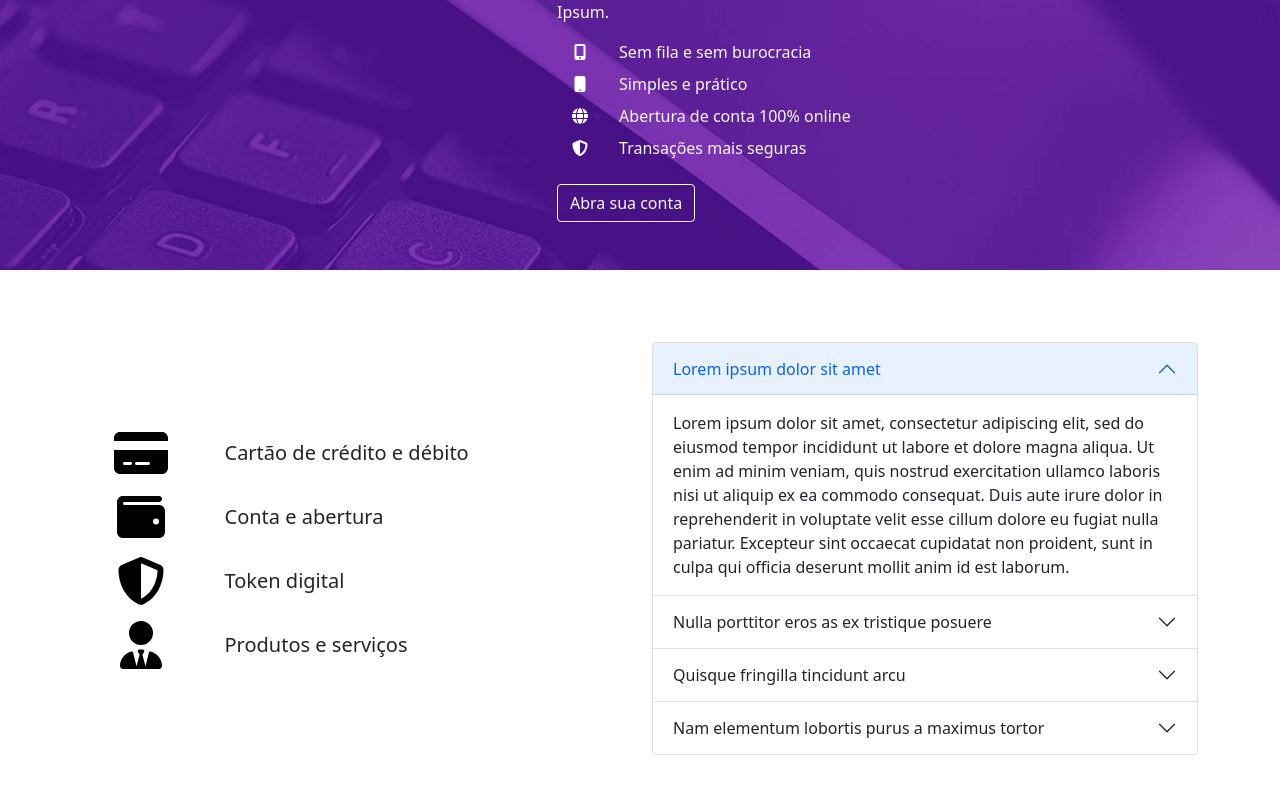
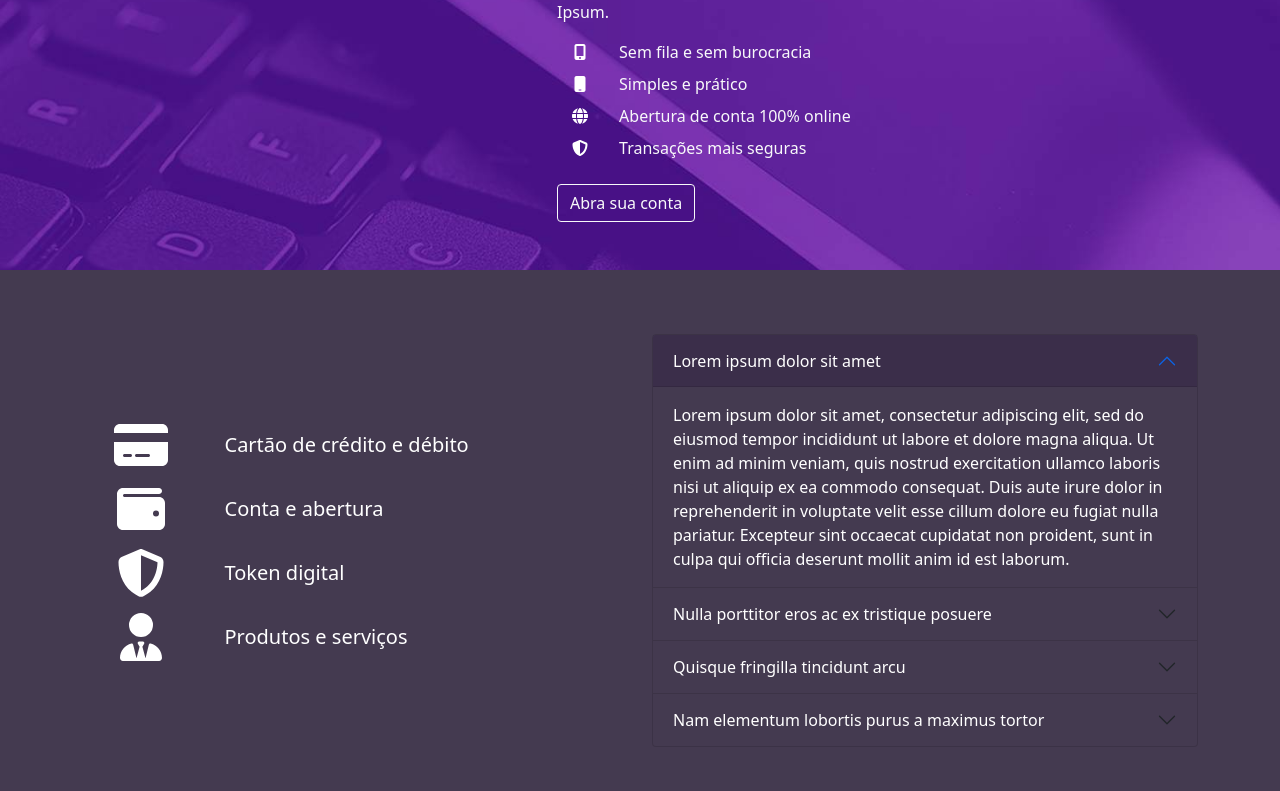
Before and after one commit to t0rciv/magbank-react, a React (Create React App) app: page / in a window 1280 px wide. Shown: the part 1950-2741 px from the top of the page. Built offline with nearby package versions, Linux system fonts and the light colour scheme.

Commit message:
adjust on Faq

```diff
--- /dev/null
+++ b/src/_variables.css
@@ -0,0 +1,6 @@
+* {
+--color-primary: #8c00b2;
+--color-secondary: #f05656;
+--color-faq-background: #443a50;
+--color-faq-header: #3b2e4a;
+}
--- a/src/components/CreditCard.css
+++ b/src/components/CreditCard.css
@@ -1,5 +1,7 @@
+@import '../_variables.css';
+
 .credit-card-title {
-    color: #8c00b2;
+    color: var(--color-primary);
     font-size: 2rem;
     font-weight: 300;
     line-height: 1.2;
--- /dev/null
+++ b/src/components/Faq.css
@@ -0,0 +1,26 @@
+@import '../_variables.css';
+
+.accordion-button {
+    background-color: unset;
+    color: #fff;
+}
+
+.accordion-button:not(.collapsed) {
+    color: #fff;
+    background-color: #3b2e4a;
+}
+
+.faq__item {
+    background-color: unset;
+    color: #fff;
+}
+
+.faq {
+    background-color: var(--color-faq-background);
+}
+
+.icon-text {
+    font-size: 1.25rem;
+    font-weight: 300;
+    color: #fff;
+}
--- a/src/components/Faq.js
+++ b/src/components/Faq.js
@@ -1,115 +1,159 @@
-import React from "react";
-import {
-    Container,
-    Row,
-    Col,
-    Accordion,
-} from 'react-bootstrap';
-import IconText from "./IconText";
-import { FontAwesomeIcon } from "@fortawesome/react-fontawesome";
+import React from 'react';
+import { Container, Row, Col, Accordion } from 'react-bootstrap';
+import IconText from './IconText';
+import { FontAwesomeIcon } from '@fortawesome/react-fontawesome';
 import {
     faCreditCard,
     faWallet,
     faUserTie,
-    faShieldAlt
-} from "@fortawesome/free-solid-svg-icons";
+    faShieldAlt,
+} from '@fortawesome/free-solid-svg-icons';
+import './Faq.css';
 
 const Faq = () => (
-    <Container className='py-5'>
-        <Row className='d-flex align-items-center'>
-
-            <Col className='d-lg-none mb-5' xs={12}>
+    <section className="faq py-3">
+        <Container className="py-5">
+            <Row className="d-flex align-items-center">
+                <Col className="d-lg-none mb-5" xs={12}>
                     <Row>
-                    <Col className='d-flex justify-content-center'>
-                        <FontAwesomeIcon icon={faCreditCard} size='2x' />
+                        <Col className="d-flex justify-content-center">
+                            <FontAwesomeIcon
+                                icon={faCreditCard}
+                                size="2x"
+                                color="#FFF"
+                            />
                         </Col>
 
-                    <Col className='d-flex justify-content-center'>
-                        <FontAwesomeIcon icon={faWallet} size='2x' />
+                        <Col className="d-flex justify-content-center">
+                            <FontAwesomeIcon icon={faWallet} size="2x" color="#FFF" />
                         </Col>
 
-                    <Col className='d-flex justify-content-center'>
-                        <FontAwesomeIcon icon={faShieldAlt} size='2x' />
+                        <Col className="d-flex justify-content-center">
+                            <FontAwesomeIcon
+                                icon={faShieldAlt}
+                                size="2x"
+                                color="#FFF"
+                            />
                         </Col>
 
-                    <Col className='d-flex justify-content-center'>
-                        <FontAwesomeIcon icon={faUserTie} size='2x' />
+                        <Col className="d-flex justify-content-center">
+                            <FontAwesomeIcon icon={faUserTie} size="2x" color="#FFF" />
                         </Col>
                     </Row>
                 </Col>
 
-            <Col className='d-none d-lg-block'>
-                <IconText icon={faCreditCard} size={3} className='mb-3' textClassName='lead'>
+                <Col className="d-none d-lg-block">
+                    <IconText
+                        icon={faCreditCard}
+                        size={3}
+                        className="mb-3"
+                        textClassName="icon-text"
+                        color="#FFF"
+                    >
                         Cartão de crédito e débito
                     </IconText>
 
-                <IconText icon={faWallet} size={3} className='mb-3' textClassName='lead'>
+                    <IconText
+                        icon={faWallet}
+                        size={3}
+                        className="mb-3"
+                        textClassName="icon-text"
+                        color="#FFF"
+                    >
                         Conta e abertura
                     </IconText>
 
-                <IconText icon={faShieldAlt} size={3} className='mb-3' textClassName='lead'>
+                    <IconText
+                        icon={faShieldAlt}
+                        size={3}
+                        className="mb-3"
+                        textClassName="icon-text"
+                        color="#FFF"
+                    >
                         Token digital
                     </IconText>
 
-                <IconText icon={faUserTie} size={3} textClassName='lead'>
+                    <IconText
+                        icon={faUserTie}
+                        size={3}
+                        textClassName="icon-text"
+                        color="#FFF"
+                    >
                         Produtos e serviços
                     </IconText>
                 </Col>
 
                 <Col>
                     <Accordion defaultActiveKey="0">
-                    <Accordion.Item eventKey="0">
-                        <Accordion.Header>Lorem ipsum dolor sit amet</Accordion.Header>
+                        <Accordion.Item className="faq__item" eventKey="0">
+                            <Accordion.Header className="accordion-header">
+                                Lorem ipsum dolor sit amet
+                            </Accordion.Header>
                             <Accordion.Body>
-                            Lorem ipsum dolor sit amet, consectetur adipiscing elit, sed do eiusmod
-                            tempor incididunt ut labore et dolore magna aliqua. Ut enim ad minim
-                            veniam, quis nostrud exercitation ullamco laboris nisi ut aliquip ex ea
-                            commodo consequat. Duis aute irure dolor in reprehenderit in voluptate
-                            velit esse cillum dolore eu fugiat nulla pariatur. Excepteur sint occaecat
-                            cupidatat non proident, sunt in culpa qui officia deserunt mollit anim id
-                            est laborum.
+                                Lorem ipsum dolor sit amet, consectetur adipiscing elit,
+                                sed do eiusmod tempor incididunt ut labore et dolore
+                                magna aliqua. Ut enim ad minim veniam, quis nostrud
+                                exercitation ullamco laboris nisi ut aliquip ex ea
+                                commodo consequat. Duis aute irure dolor in
+                                reprehenderit in voluptate velit esse cillum dolore eu
+                                fugiat nulla pariatur. Excepteur sint occaecat cupidatat
+                                non proident, sunt in culpa qui officia deserunt mollit
+                                anim id est laborum.
                             </Accordion.Body>
                         </Accordion.Item>
-                    <Accordion.Item eventKey="1">
-                        <Accordion.Header>Nulla porttitor eros as ex tristique posuere</Accordion.Header>
+                        <Accordion.Item className="faq__item" eventKey="1">
+                            <Accordion.Header className="accordion-header">
+                                Nulla porttitor eros ac ex tristique posuere
+                            </Accordion.Header>
                             <Accordion.Body>
-                            Lorem ipsum dolor sit amet, consectetur adipiscing elit, sed do eiusmod
-                            tempor incididunt ut labore et dolore magna aliqua. Ut enim ad minim
-                            veniam, quis nostrud exercitation ullamco laboris nisi ut aliquip ex ea
-                            commodo consequat. Duis aute irure dolor in reprehenderit in voluptate
-                            velit esse cillum dolore eu fugiat nulla pariatur. Excepteur sint occaecat
-                            cupidatat non proident, sunt in culpa qui officia deserunt mollit anim id
-                            est laborum.
+                                Lorem ipsum dolor sit amet, consectetur adipiscing elit,
+                                sed do eiusmod tempor incididunt ut labore et dolore
+                                magna aliqua. Ut enim ad minim veniam, quis nostrud
+                                exercitation ullamco laboris nisi ut aliquip ex ea
+                                commodo consequat. Duis aute irure dolor in
+                                reprehenderit in voluptate velit esse cillum dolore eu
+                                fugiat nulla pariatur. Excepteur sint occaecat cupidatat
+                                non proident, sunt in culpa qui officia deserunt mollit
+                                anim id est laborum.
                             </Accordion.Body>
                         </Accordion.Item>
-                    <Accordion.Item eventKey="2">
-                        <Accordion.Header>Quisque fringilla tincidunt arcu</Accordion.Header>
+                        <Accordion.Item className="faq__item" eventKey="2">
+                            <Accordion.Header className="accordion-header">
+                                Quisque fringilla tincidunt arcu
+                            </Accordion.Header>
                             <Accordion.Body>
-                            Lorem ipsum dolor sit amet, consectetur adipiscing elit, sed do eiusmod
-                            tempor incididunt ut labore et dolore magna aliqua. Ut enim ad minim
-                            veniam, quis nostrud exercitation ullamco laboris nisi ut aliquip ex ea
-                            commodo consequat. Duis aute irure dolor in reprehenderit in voluptate
-                            velit esse cillum dolore eu fugiat nulla pariatur. Excepteur sint occaecat
-                            cupidatat non proident, sunt in culpa qui officia deserunt mollit anim id
-                            est laborum.
+                                Lorem ipsum dolor sit amet, consectetur adipiscing elit,
+                                sed do eiusmod tempor incididunt ut labore et dolore
+                                magna aliqua. Ut enim ad minim veniam, quis nostrud
+                                exercitation ullamco laboris nisi ut aliquip ex ea
+                                commodo consequat. Duis aute irure dolor in
+                                reprehenderit in voluptate velit esse cillum dolore eu
+                                fugiat nulla pariatur. Excepteur sint occaecat cupidatat
+                                non proident, sunt in culpa qui officia deserunt mollit
+                                anim id est laborum.
                             </Accordion.Body>
                         </Accordion.Item>
-                    <Accordion.Item eventKey="3">
-                        <Accordion.Header>Nam elementum lobortis purus a maximus tortor</Accordion.Header>
+                        <Accordion.Item className="faq__item" eventKey="3">
+                            <Accordion.Header className="accordion-header">
+                                Nam elementum lobortis purus a maximus tortor
+                            </Accordion.Header>
                             <Accordion.Body>
-                            Lorem ipsum dolor sit amet, consectetur adipiscing elit, sed do eiusmod
-                            tempor incididunt ut labore et dolore magna aliqua. Ut enim ad minim
-                            veniam, quis nostrud exercitation ullamco laboris nisi ut aliquip ex ea
-                            commodo consequat. Duis aute irure dolor in reprehenderit in voluptate
-                            velit esse cillum dolore eu fugiat nulla pariatur. Excepteur sint occaecat
-                            cupidatat non proident, sunt in culpa qui officia deserunt mollit anim id
-                            est laborum.
+                                Lorem ipsum dolor sit amet, consectetur adipiscing elit,
+                                sed do eiusmod tempor incididunt ut labore et dolore
+                                magna aliqua. Ut enim ad minim veniam, quis nostrud
+                                exercitation ullamco laboris nisi ut aliquip ex ea
+                                commodo consequat. Duis aute irure dolor in
+                                reprehenderit in voluptate velit esse cillum dolore eu
+                                fugiat nulla pariatur. Excepteur sint occaecat cupidatat
+                                non proident, sunt in culpa qui officia deserunt mollit
+                                anim id est laborum.
                             </Accordion.Body>
                         </Accordion.Item>
                     </Accordion>
                 </Col>
             </Row>
         </Container>
+    </section>
 );
 
 export default Faq;
--- a/src/components/Navigation.css
+++ b/src/components/Navigation.css
@@ -1,6 +1,8 @@
+@import '../_variables.css';
+
 .navbar {
-    background-color: #8c00b2;
-    border-bottom: 0.2rem solid #f05656;
+    background-color: var(--color-primary);
+    border-bottom: 0.2rem solid var(--color-secondary);
 }
 
 a.dropdown-toggle.nav-link {
```
Also changed, not shown: src/components/CenteredButton.js (+4 -4 lines), src/components/Institutional.js (+24 -11 lines), 1 other file (tests, documents, lock files or other folders). Lines whose indentation alone changed are shown as unchanged.
